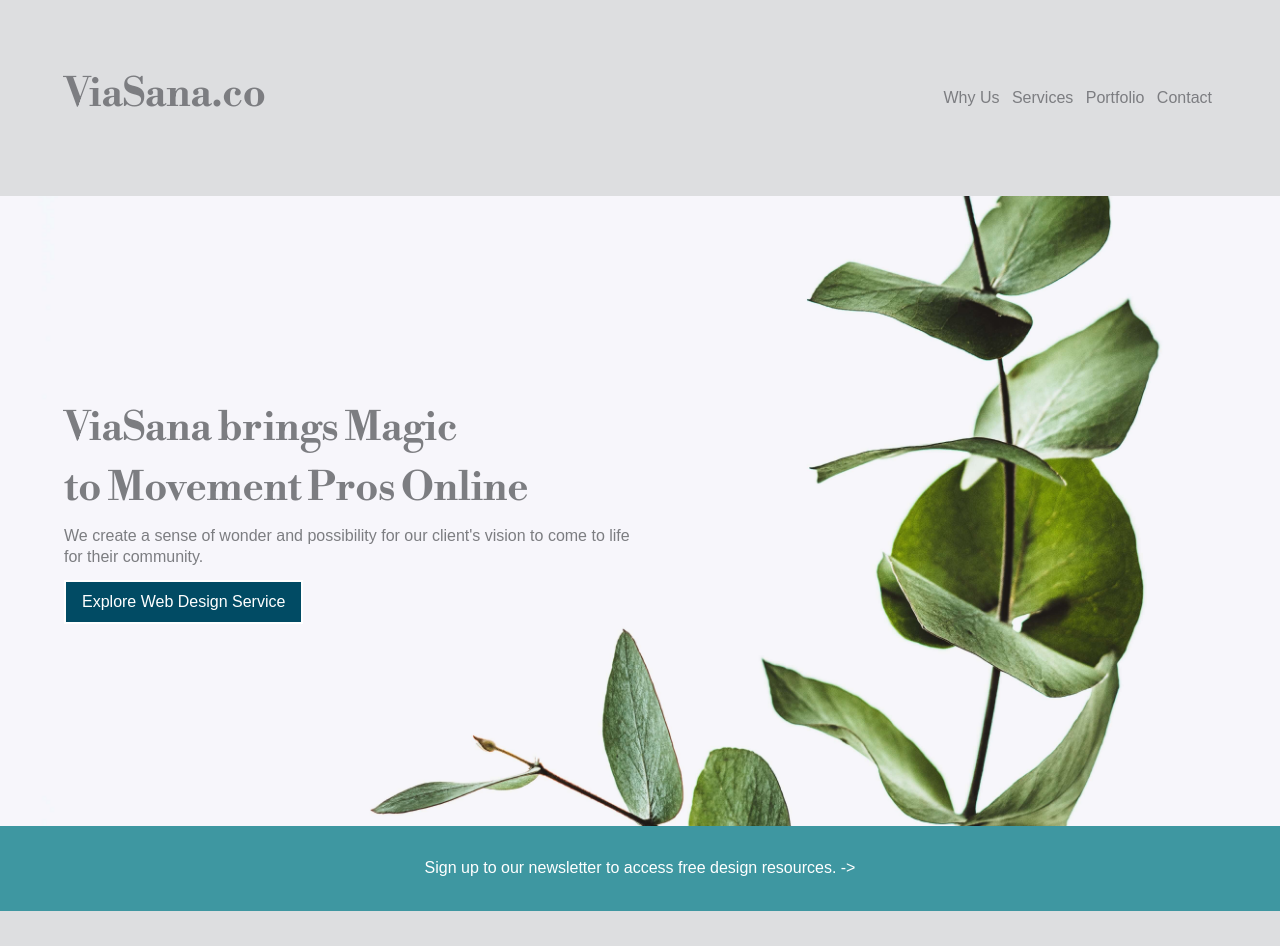
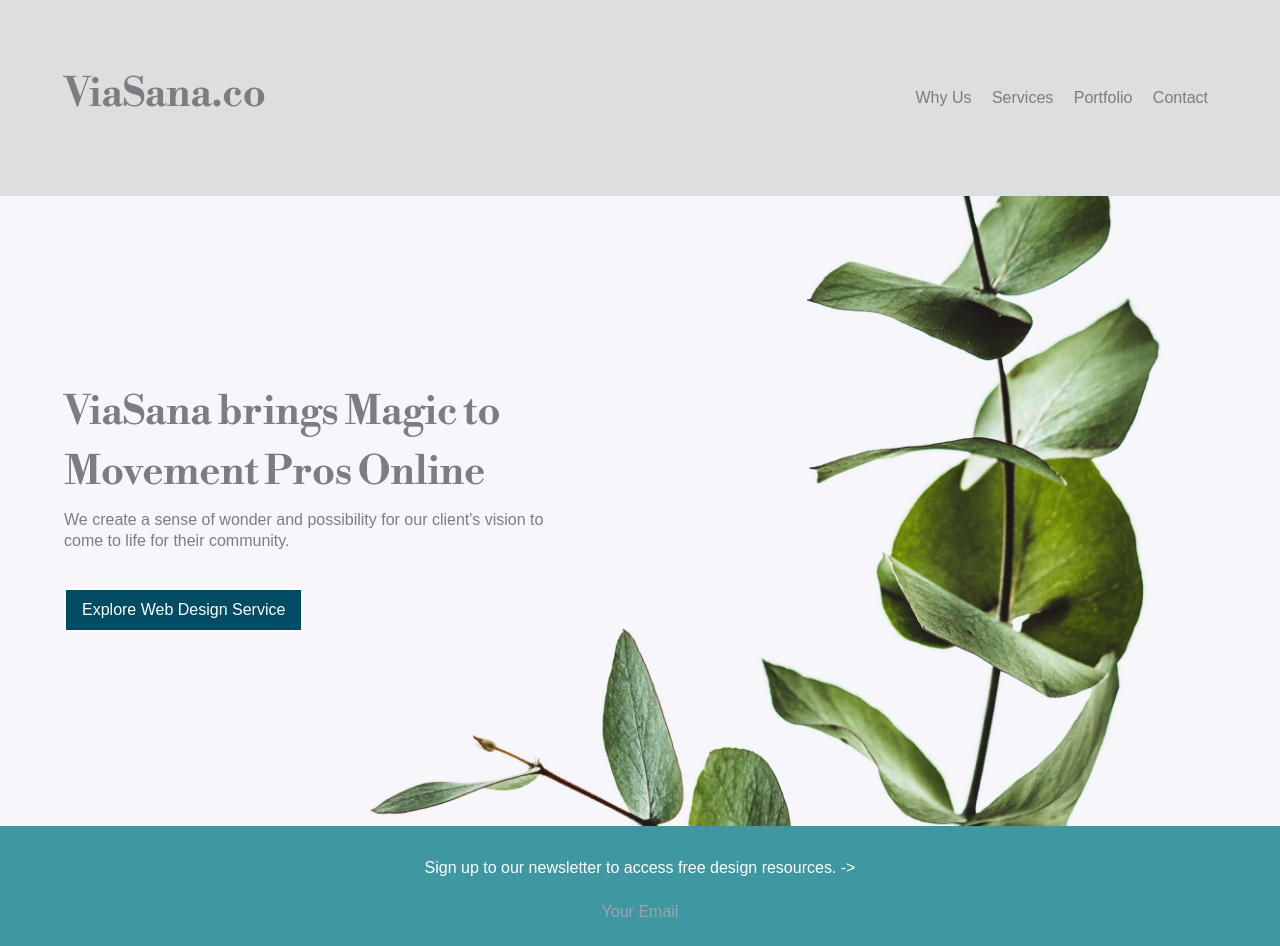
Before and after one commit to ViaSana/viasana-co, a Jekyll site: the page built from home.html, in a window 1280 px wide. Shown: the top 946 px of the page. Built offline with Jekyll 4.4.1, drawn with Linux system fonts in a browser that asks for light colours; nearby versions of some CDN libraries; some of the changed text lies outside the part shown.

Commit message:
improved styles

```diff
--- a/_data/why_choose_us.yml
+++ b/_data/why_choose_us.yml
@@ -31,9 +31,9 @@
     Our team takes a personal approach to deeply understand each client’s business and community before designing a custom website strategy. With a design tailored to your brand and audience, SEO best practices, and optimization for user experience, we create websites that spread your message and drive results. Let's work together to craft an online presence you love.
 
 services:
-  - title: Development.
+  - title: Dev.
     description: We craft specialized solutions tailored to each client's unique technical needs, integrating custom functionality, applications and more.
-  - title: Branding.
+  - title: Marketing.
     description: Our customized on-brand visual assets, iconography, color palettes, and fonts will bring your brand to life.
   - title: Support.
     description: We go beyond launch with ongoing management, updates, hosting, speed optimizations, troubleshooting, and proactive enhancements to improve your site over time.
--- a/_includes/site_header.html
+++ b/_includes/site_header.html
@@ -3,9 +3,9 @@
         <h2> ViaSana.co </h2>
     </div>
     <nav class="p-0 text-center sm:text-right">
-        <a href="#why-us"> Why Us </a>
-        <a href="#services"> Services </a>
-        <a href="#projects"> Portfolio </a>
-        <a href="#contact"> Contact </a>
+        <a href="#why-us" class="p-2"> Why Us </a>
+        <a href="#services" class="p-2"> Services </a>
+        <a href="#projects" class="p-2"> Portfolio </a>
+        <a href="#contact" class="p-2" > Contact </a>
     </nav>
 </header>
--- a/assets/css/output-style.css
+++ b/assets/css/output-style.css
@@ -347,8 +347,6 @@
   font-family: Libre Bodoni, serif;
   font-size: 2.25rem;
   line-height: 2.5rem;
-  --tw-text-opacity: 1;
-  color: rgb(204 188 223 / var(--tw-text-opacity));
 }
 p {
         font-weight: 300;
@@ -525,15 +523,34 @@
 .col-span-full {
   grid-column: 1 / -1;
 }
+.m-1 {
+  margin: 0.25rem;
+}
+.m-3 {
+  margin: 0.75rem;
+}
+.m-2 {
+  margin: 0.5rem;
+}
 .mx-auto {
   margin-left: auto;
   margin-right: auto;
+}
+.my-2 {
+  margin-top: 0.5rem;
+  margin-bottom: 0.5rem;
+}
+.mb-2 {
+  margin-bottom: 0.5rem;
 }
 .flex {
   display: flex;
 }
 .grid {
   display: grid;
+}
+.hidden {
+  display: none;
 }
 .aspect-\[5\/4\] {
   aspect-ratio: 5/4;
@@ -543,6 +560,15 @@
 }
 .h-screen {
   height: 100vh;
+}
+.h-6 {
+  height: 1.5rem;
+}
+.h-12 {
+  height: 3rem;
+}
+.h-20 {
+  height: 5rem;
 }
 .max-h-\[30vw\] {
   max-height: 30vw;
@@ -556,14 +582,26 @@
 .w-\[80\%\] {
   width: 80%;
 }
+.w-6 {
+  width: 1.5rem;
+}
+.w-12 {
+  width: 3rem;
+}
+.w-20 {
+  width: 5rem;
+}
+.max-w-2xl {
+  max-width: 42rem;
+}
 .max-w-lg {
   max-width: 32rem;
 }
-.max-w-xl {
-  max-width: 36rem;
-}
 .grow {
   flex-grow: 1;
+}
+.list-disc {
+  list-style-type: disc;
 }
 .grid-cols-12 {
   grid-template-columns: repeat(12, minmax(0, 1fr));
@@ -571,17 +609,32 @@
 .grid-cols-4 {
   grid-template-columns: repeat(4, minmax(0, 1fr));
 }
+.grid-cols-2 {
+  grid-template-columns: repeat(2, minmax(0, 1fr));
+}
+.flex-row {
+  flex-direction: row;
+}
 .items-center {
   align-items: center;
 }
 .justify-end {
   justify-content: flex-end;
 }
+.justify-center {
+  justify-content: center;
+}
 .self-end {
   align-self: flex-end;
 }
 .self-center {
   align-self: center;
+}
+.rounded-full {
+  border-radius: 9999px;
+}
+.border {
+  border-width: 1px;
 }
 .bg-green {
   --tw-bg-opacity: 1;
@@ -594,6 +647,9 @@
 .bg-thistle {
   --tw-bg-opacity: 1;
   background-color: rgb(204 188 223 / var(--tw-bg-opacity));
+}
+.bg-transparent {
+  background-color: transparent;
 }
 .bg-contain {
   background-size: contain;
@@ -613,20 +669,35 @@
 .p-10p {
   padding: 10%;
 }
+.p-2 {
+  padding: 0.5rem;
+}
+.p-4 {
+  padding: 1rem;
+}
 .p-5p {
   padding: 5%;
 }
 .p-8 {
   padding: 2rem;
 }
+.p-6 {
+  padding: 1.5rem;
+}
 .pb-0 {
   padding-bottom: 0px;
+}
+.pb-4 {
+  padding-bottom: 1rem;
 }
 .pb-5p {
   padding-bottom: 5%;
 }
 .pt-5p {
   padding-top: 5%;
+}
+.text-left {
+  text-align: left;
 }
 .text-center {
   text-align: center;
@@ -640,6 +711,13 @@
 .text-6xl {
   font-size: 3.75rem;
   line-height: 1;
+}
+.text-3xl {
+  font-size: 1.875rem;
+  line-height: 2.25rem;
+}
+.uppercase {
+  text-transform: uppercase;
 }
 .text-platinum {
   --tw-text-opacity: 1;
--- a/home.html
+++ b/home.html
@@ -13,15 +13,23 @@
 {% include site_header.html %}
 
 <section class="flex items-center bg-image bg-plant p-5p min-h-70">
-    <div class="max-w-xl">
-        <h2>ViaSana brings Magic <br> to Movement Pros Online</h2>
-        <p>We create a sense of wonder and possibility for our client's vision to come to life for their community.</p>
-        <div class="button">Explore Web Design Service</div>
+    <div class="max-w-lg">
+        <h2>ViaSana brings Magic to<br>Movement Pros Online</h2>
+        <p class="pb-4">We create a sense of wonder and possibility for our client's vision to come to life for their community.</p>
+        <div class="my-2 button">Explore Web Design Service</div>
     </div>
 </section>
 
 <section class="p-8 text-center text-white bg-moonstone">
     <p> Sign up to our newsletter to access free design resources. -> </p>
+    <form class="grid max-w-2xl mx-auto" method="post">
+        <input type="email" id="email" name="email" class="p-2 mb-2 text-center bg-transparent" placeholder="Your Email" />
+
+        <input type="hidden" name="inbox_key" value="contact-form">
+        <input type="text" name="_gotcha" style="display: none;">
+
+        <div class="m-2 text-center"> <input class="border button" type="submit" value="Subscribe"/> </div>
+    </form>
 </section>
 
 <!-- Icon Grid  -->
@@ -30,6 +38,7 @@
         <h2> Why Choose Us </h2>
     </div>
 
+    <!-- Loop that pulls in from "Why_Choose_Us" Data file (Icon, Title, and Text)-->
     {% for item in site.data.why_choose_us.choose_us limit:4 %}
     <div class="col-span-4 md:col-span-1 sm:col-span-2">
         <img src="{{ item.icon }}">
@@ -53,9 +62,15 @@
 
 <section class="text-center text-white bg-thistle">
     <h3> Find us on Instagram  </h3>
-    <div>
-        <a href="#" class=""> Morgan </a>
-        <a href="#" class=""> Joseph </a>
+    <div class="flex flex-row justify-center">
+        <div class="p-2">
+            <div class="w-20 h-20 mx-auto rounded-full bg-moonstone"></div>
+            <a href="#" class="p-6 text-3xl"> Morgan </a>
+        </div>
+        <div class="p-2">
+            <div class="w-20 h-20 mx-auto rounded-full bg-moonstone"></div>
+            <a href="#" class="p-6 text-3xl"> Joseph </a>
+        </div>
     </div>
 </section>
 
@@ -84,7 +99,7 @@
     <h2 class="text-center text-platinum"> Recent Projects </h2>
     <div class="grid grid-cols-12">
         <div class="self-center sm:col-span-5 col-span-full p-5p">
-            <h4> Wisdom's Way </h4>
+            <h4 class="text-thistle"> Wisdom's Way </h4>
             <p> Built for a holistic health and life coach. Through deep collaboration, we gained insight into her brand vision, target audience, and desired user experience. We brought her unique approach to mind-body wellness to life through intentional design choices and custom content. The site exudes an airy, wholistic aesthetic while also clearly communicating the coach's offerings. Lead generation elements like an email and contact forms enable visitors to easily engage further. This holistic coaching site exemplifies our process of fusing creative design with digital strategy to craft experiences that aesthetically and functionally achieve business goals.</p>
             <a href="http://wisdoms-way.com" class="button"> Go to site </a>
         </div>
@@ -101,7 +116,7 @@
         </div>
 
         <div class="self-center sm:col-span-5 col-span-full p-5p">
-            <h4> Zen Yoga Studio </h4>
+            <h4 class="text-thistle">Zen Yoga Studio</h4>
             <p> This yoga studio website we developed as a portfolio project. While fabricated, it demonstrates our skills in strategizing, designing, and building custom sites optimized for specific client needs. For this yoga studio, we crafted a clean, modern website focused on providing schedule and membership information while reflecting the brand's zen, mindfulness-based culture. Thoughtful UX choices, responsive design, and purpose-built content came together to engage visitors. Though conceptual, projects like this yoga site showcase our process for collaborating with clients to bring their brand to life online through tailored web experiences.</p>
             <a href="http://yoga.viasana.co" class="button"> Go to site </a>
         </div>
--- a/style.css
+++ b/style.css
@@ -43,7 +43,7 @@
     }
 
     h4 {
-        @apply font-serif text-4xl text-thistle;
+        @apply font-serif text-4xl;
 
     }
 
```
Also changed, not shown: _includes/julie.html (added, +13 -0 lines).
